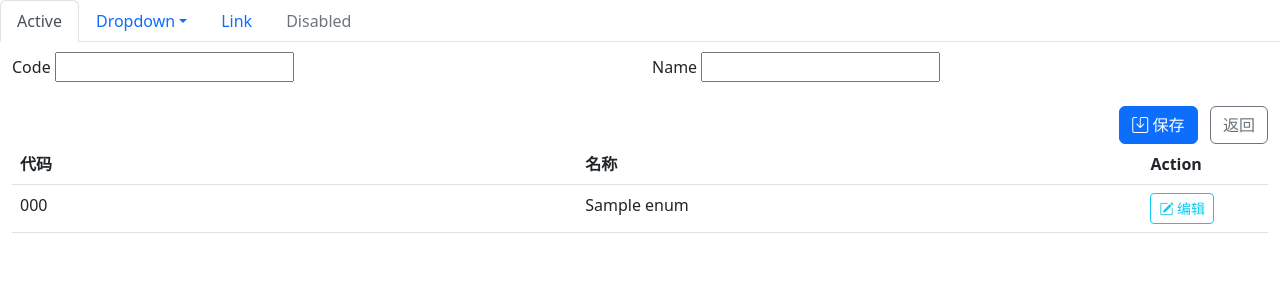
After one commit to ItManHarry/isms, a Django app: template apps/syscode/templates/wordenum/edit.html in a window 1280 px wide. The commit adds this page. Shown: the top 300 px of the page. Run offline with Django 3.2, Linux system fonts and the light colour scheme; the template is opened without the code that fills it: most values are stand-ins (such as "Sample title", 1, 10 or a date in 2020); form fields are guessed from the names that the template uses; some libraries are stand-ins or nearby versions.

Commit message:
wordbook and enumeration

```diff
--- a/apps/syscode/templates/wordbook/index.html
+++ b/apps/syscode/templates/wordbook/index.html
@@ -22,7 +22,7 @@
             <td>{{book.name}}</td>
             <td>
                 <a href="{%url 'syscode:wordbook_edit' book.id%}" class="btn btn-sm btn-outline-info"><i class="bi bi-pencil-square"></i>&nbsp;编辑</a>&nbsp;&nbsp;
-                <a href="{%url 'syscode:wordbook_edit' book.id%}" class="btn btn-sm btn-outline-secondary"><i class="bi bi-list-ul"></i>&nbsp;枚举</a>
+                <a href="{%url 'syscode:wordenum_add' book.id%}" class="btn btn-sm btn-outline-secondary"><i class="bi bi-list-ul"></i>&nbsp;枚举</a>
             </td>
         </tr>
     {%endfor%}
--- /dev/null
+++ b/apps/syscode/templates/wordenum/edit.html
@@ -0,0 +1,50 @@
+{% extends 'base.html'%}
+{%block title%}枚举维护{%endblock%}
+{%block content%}
+<form method="post">
+    {% csrf_token %}
+    <div class="row">
+        <div class="col-6">
+            {{form.code.label_tag}}
+            {{form.code}}{{field.code.errors}}
+        </div>
+        <div class="col-6">
+            {{form.name.label_tag}}
+            {{form.name}}{{field.name.errors}}
+        </div>
+    </div>
+    <br>
+    <div class="row">
+        <div class="col text-end">
+            <button type="submit" class="btn btn-primary"><i class="bi bi-save"></i>&nbsp;保存</button>&nbsp;&nbsp;
+            <a class="btn btn-outline-secondary" href="{%url 'syscode:wordbook_index'%}">返回</a>
+        </div>
+    </div>
+</form>
+<table class="table table-hover">
+    <thead>
+        <tr>
+            <th width="45%">代码</th>
+            <th width="45%">名称</th>
+            <th width="10%">Action</th>
+        </tr>
+    </thead>
+    <tbody>
+    {%if enums%}
+    {%for enum in enums%}
+        <tr>
+            <td>{{enum.code}}</td>
+            <td>{{enum.name}}</td>
+            <td>
+                <a href="{%url 'syscode:wordenum_edit' book_id=enum.word_book.id enum_id=enum.id%}" class="btn btn-sm btn-outline-info"><i class="bi bi-pencil-square"></i>&nbsp;编辑</a>
+            </td>
+        </tr>
+    {%endfor%}
+    {%else%}
+    <tr>
+        <td colspan="3" class="text-info text-center">没有数据！</td>
+    </tr>
+    {%endif%}
+    </tbody>
+</table>
+{%endblock%}
--- a/apps/syscode/urls.py
+++ b/apps/syscode/urls.py
@@ -5,4 +5,6 @@ urlpatterns = [
     path('wordbook/index/', views.wordbook_index, name='wordbook_index'),
     path('wordbook/add/', views.wordbook_add, name='wordbook_add'),
     path('wordbook/edit/<id>', views.wordbook_edit, name='wordbook_edit'),
+    path('wordenum/add/<book_id>', views.wordenum_add, name='wordenum_add'),
+    path('wordenum/edit/<book_id>/<enum_id>', views.wordenum_edit, name='wordenum_edit'),
 ]
--- a/isms/settings.py
+++ b/isms/settings.py
@@ -122,7 +122,7 @@ USE_TZ = True
 # https://docs.djangoproject.com/en/4.1/howto/static-files/
 
 STATIC_URL = 'static/'
-STATICFILES_DIR = [
+STATICFILES_DIRS = [
     BASE_DIR / 'static'
 ]
 
```
Also changed, not shown: apps/syscode/forms.py (+13 -1 lines), apps/syscode/views.py (+27 -1 lines).
